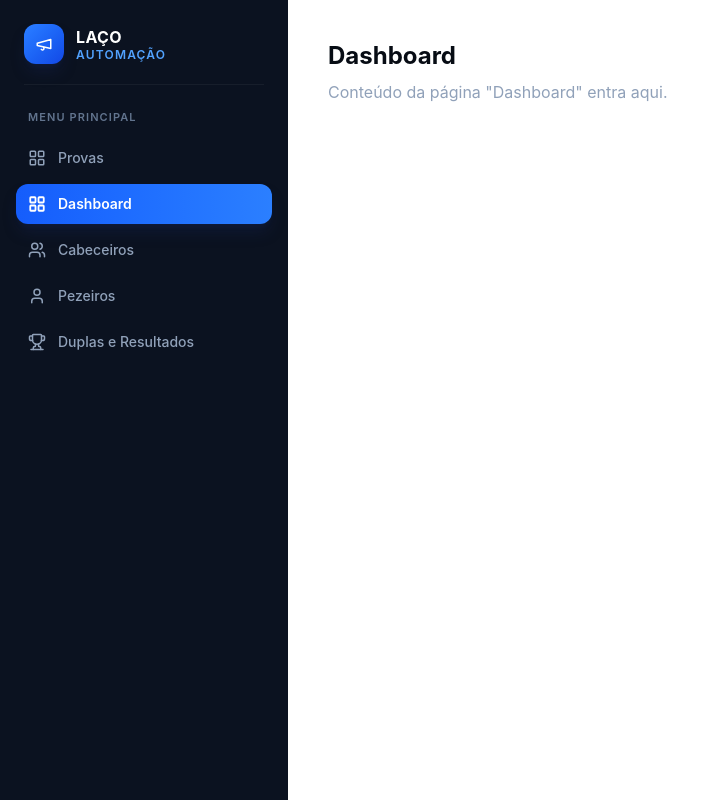
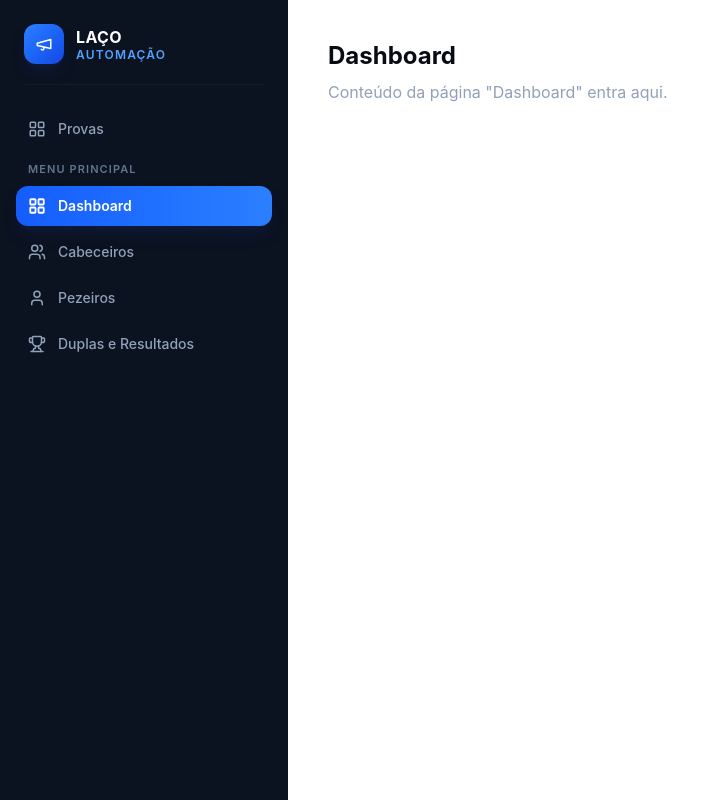
Before and after one commit to Heder-dim/tauri_react_app_prova_laco, a React (Vite) app: page / in a window 1280 px wide. Shown: the whole page, without its empty margins (0-714 px from the left). Built offline with nearby package versions, Linux system fonts and the light colour scheme; the HTML template or start-up script is replaced by a standard one.

Commit message:
fix separate label provas in sidebar

```diff
--- a/src/components/layout/sidebar.tsx
+++ b/src/components/layout/sidebar.tsx
@@ -9,13 +9,15 @@ interface MenuItem {
 }
 
 const MENU_ITEMS: MenuItem[] = [
-  { label: "Provas", icon: LayoutGrid },
   { label: "Dashboard", icon: LayoutGrid },
   { label: "Cabeceiros", icon: Users },
   { label: "Pezeiros", icon: User },
   { label: "Duplas e Resultados", icon: Trophy },
 ];
 
+const FIRST_MENU_ITEMS: MenuItem[] = [
+  { label: "Provas", icon: LayoutGrid },
+];
 
 export interface SidebarProps {
   active?: MenuLabel;
@@ -114,8 +116,30 @@ export default function Sidebar({
         <div className="mx-6 border-t border-white/5" />
 
         {/* Navegação */}
+
         <nav className="mt-6 flex-1 overflow-y-auto px-4">
-          <p className="mb-3 px-3 text-[11px] font-semibold uppercase tracking-widest text-slate-500">
+          <ul className="space-y-1.5">
+            {FIRST_MENU_ITEMS.map(({ label, icon: Icon }) => {
+              const isActive = label === active;
+              return (
+                <li key={label}>
+                  <button
+                    onClick={() => handleSelect(label)}
+                    className={`flex w-full items-center gap-3 cursor-pointer rounded-xl px-3 py-2.5 text-left text-sm transition-colors
+                      ${
+                        isActive
+                          ? "bg-linear-to-r from-blue-600 to-blue-500 font-semibold text-white shadow-lg shadow-blue-950/40"
+                          : "font-medium text-slate-400 hover:bg-white/5 hover:text-slate-200"
+                      }`}
+                  >
+                    <Icon size={18} strokeWidth={isActive ? 2.4 : 2} />
+                    {label}
+                  </button>
+                </li>
+              );
+            })}
+          </ul>
+           <p className="mt-3 mb-2 px-3 text-[11px] font-semibold uppercase tracking-widest text-slate-500">
             Menu principal
           </p>
           <ul className="space-y-1.5">
```
